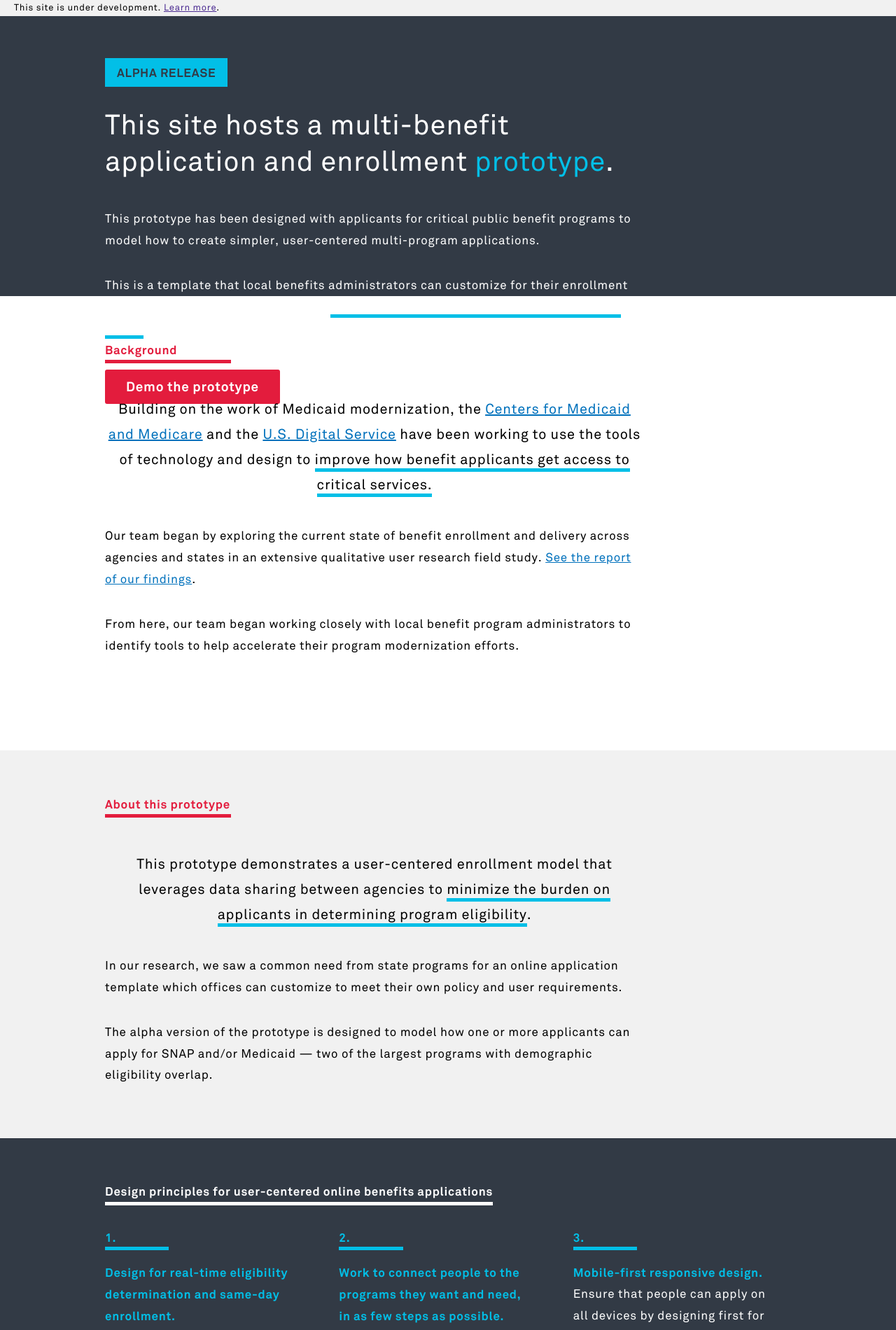
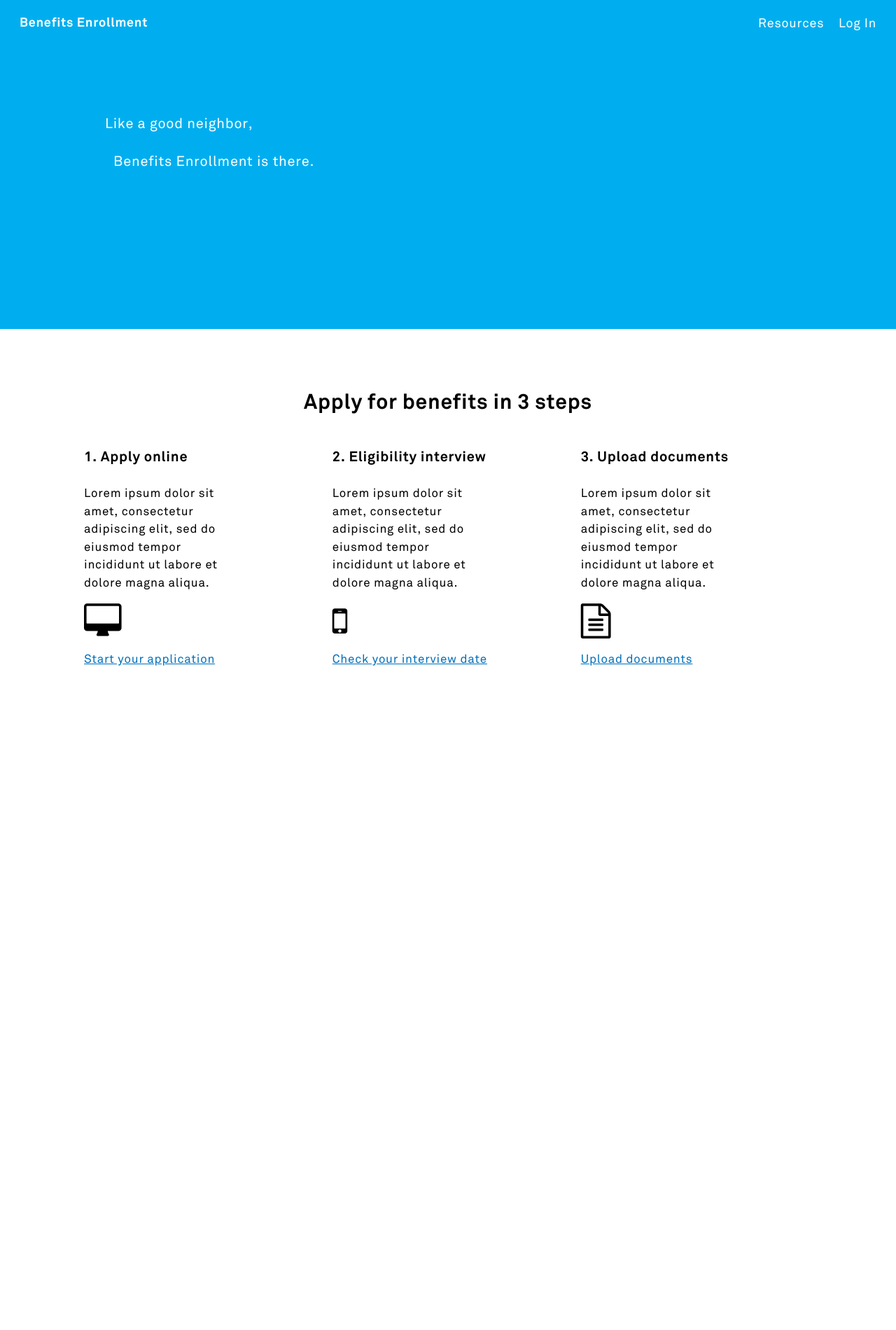
Before and after one commit to carlosmez/benefits-enrollment, a Jekyll site: the page built from index.html, in a window 1280 px wide. Shown: the top 1900 px of the page at 70% size. Built offline with Jekyll 4.4.1, drawn with Linux system fonts in a browser that asks for light colours; after the commit the page ends 972 px from its top, so only the background shows below that; some of the changed text lies outside the part shown.

Commit message:
updated landing page and removed MI identity

```diff
--- a/_includes/_header.html
+++ b/_includes/_header.html
@@ -13,7 +13,7 @@
 </div> -->
 
 <header class="application-header">
-  <h1 class="application-header__primary-heading"><a href="{{ base }}/welcome.html">MIBridges</a></h1>
+  <h1 class="application-header__primary-heading"><a href="{{ base }}/welcome.html">Benefits Enrollment</a></h1>
   <!-- <div class="mibriges-logo__main"></div> -->
   <ul class="application-header__nav-links">
     <li class="nav-links__link"> <a href="#">Resources</a></li>
--- a/index.html
+++ b/index.html
@@ -1,102 +1,119 @@
 ---
-layout: landing
+layout: basic
 ---
 
-<header class="hero--darker">
-	<div class="usa-grid">
-		<span class="label-big"><a href="#alpha">Alpha Release</a></span>
-		<h1>This site hosts a multi-benefit application and enrollment <a href="welcome.html">prototype</a>.</h1>
+<div class="hero">
+	<div class="usa-grid logo-section">
 
-		<p>This prototype has been designed with applicants for critical public benefit programs to model how to create simpler, user-centered multi-program applications.</p>
+<!-- 		<div class="usa-alert usa-alert-info">
+	    <div class="usa-alert-body">
+	      <h3 class="usa-alert-heading">This is not a real application.</h3>
+	      <p class="usa-alert-text">This site is a generic template designed for local government benefit administrators to customize for their enrollment applications. No data entered on this will be shared or stored.</p>
+	      <p class="usa-alert-text"><a href="{{ base }}">Learn more</a></p>
+	    </div>
+	  </div> -->
 
-		<p>This is a template that local benefits administrators can customize for their enrollment programs. It is not a real application: <strong>no data entered on these pages will be shared or stored</strong>.</p>
-
-		<p><a href="welcome.html" class="usa-button usa-button-big usa-button-secondary">Demo the prototype</a></p>
-	</div>
-</header>
-
-<section class="panel">
-	<div class="usa-grid">
-		<h2>Background</h2>
-
-		<p class="usa-font-lead">Building on the work of Medicaid modernization, the <a href="https://www.cms.gov/">Centers for Medicaid and Medicare</a> and the <a href="https://www.usds.gov/">U.S. Digital Service</a> have been working to use the tools of technology and design to <strong>improve how benefit applicants get access to critical services.</strong></p>
-
-		<p>Our team began by exploring the current state of benefit enrollment and delivery across agencies and states in an extensive qualitative user research field study. <a href="{{ base }}assets/discovery-findings-mapping-enrollment-Nov2016.pdf">See the report of our findings</a>.</p>
-
-		<p>From here, our team began working closely with local benefit program administrators to identify tools to help accelerate their program modernization efforts. </p>
-	</div>
-</section>
-
-<section class="panel--light-gray">
-	<div class="usa-grid">
-		<h2>About this prototype</h2>
-
-		<p class="usa-font-lead">This prototype demonstrates a user-centered enrollment model that leverages data sharing between agencies to <strong>minimize the burden on applicants in determining program eligibility</strong>.</p>
-
-		<p>In our research, we saw a common need from state programs for an online application template which offices can customize to meet their own policy and user requirements.</p>
-
-		<p>The alpha version of the prototype is designed to model how one or more applicants can apply for SNAP and/or Medicaid — two of the largest programs with demographic eligibility overlap.</p>
-	</div>
-</section>
-
-<section class="panel--dark-gray">
-	<div class="usa-grid">
-		<h2>Design principles for user-centered online benefits applications</h2>
-	</div>
-	<div class="usa-grid design-principles">
-		<div class="usa-width-one-third design-principles__item">
-			<h3><span class="design-principle__number">1.</span> Design for real-time eligibility determination and same-day enrollment.</h3>
-			<p>Model how states would collect data to verify against other government systems when possible.</p>
+		<!-- <h1>Welcome!</h1> -->
+		<div class="usa-width-one-third mibridges-slogan__container">
+			<p class="usa-font-lead">Like a good neighbor,</p>
+			<p class="usa-font-lead">Benefits Enrollment is there.</p>
 		</div>
-		<div class="usa-width-one-third design-principles__item">
-			<h3><span class="design-principle__number">2.</span> Work to connect people to the programs they want and need, in as few steps as possible.</h3>
-			<p>Give applicants the option to apply for multiple benefits at once or to apply for just one benefit while informing them of other programs available to them.</p>
-		</div>
-		<div class="usa-width-one-third design-principles__item">
-			<h3><span class="design-principle__number">3.</span> Mobile-first responsive design.</h3>
-			<p>Ensure that people can apply on all devices by designing first for small screens and low bandwidth.</p>
+		<div class="usa-width-two-thirds mibridges-logo__container">
+			<!-- <div class="mibridges-logo"></div> -->
 		</div>
 	</div>
-	<div class="usa-grid design-principles">
-		<div class="usa-width-one-third design-principles__item">
-			<h3><span class="design-principle__number">4.</span> Plain language and warm voice.</h3>
-			<p>These programs are complicated: do the hard work to keep the wording deadly simple. Use a conversational, encouraging tone and show people where they are in the process at all times.</p>
+</div>
+
+<div class="panel">
+	<div class="usa-grid-full">
+		<!-- <h2 class="benefits-highlights-header">Programs that can help you:</h2>
+		<div class="benefits-highlights">
+			<div class="usa-width-one-half">
+				<h2>Food Assistance</h2>
+				<h3>Supplemental Nutrition Assistance Program (SNAP)</h3>
+				<p>Money for food at supermarkets, farmer’s markets, and convenience stores</p>
+			</div>
+			<div class="usa-width-one-half">
+				<h2>Healthcare Coverage</h2>
+				<h3>Medicaid, CHIP and Marketplace health insurance</h3>
+				<p>Free or low-cost health coverage may help pay for medical bills, doctor visits, or prescriptions</p>
+			</div>
+		</div> -->
+		<div class="usa-width-one-whole">
+			<h2>Apply for benefits in 3 steps</h2>
 		</div>
-		<div class="usa-width-one-third design-principles__item">
-			<h3><span class="design-principle__number">5.</span> Fewer prompts per screen. </h3>
-			<p>Ask people questions in small bite-sized chunks, so as not to overwhelm with multiple complex questions at any single step. Always let people know where they are in the process.</p>
+		<div class="usa-width-one-whole">
+			<div class="usa-width-one-third enroll-step">
+				<h3>1. Apply online</h3>
+				<div class="usa-width-two-thirds">
+					<p>Lorem ipsum dolor sit amet, consectetur adipiscing elit, sed do eiusmod tempor incididunt ut labore et dolore magna aliqua.</p>
+				</div>
+				<div class="usa-width-one-third">
+					<i class="fa fa-desktop enroll-step-icon" aria-hidden="true"></i>
+				</div>
+				<div class="usa-width-one-whole">
+					<p>
+						<a href="00-screener/select-benefits.html">Start your application</a>
+					</p>
+				</div>
+			</div>
+			<div class="usa-width-one-third enroll-step">
+				<h3>2. Eligibility interview</h3>
+					<div class="usa-width-two-thirds">
+						<p>Lorem ipsum dolor sit amet, consectetur adipiscing elit, sed do eiusmod tempor incididunt ut labore et dolore magna aliqua.</p>
+					</div>
+					<div class="usa-width-one-third">
+						<i class="fa fa-mobile enroll-step-icon" aria-hidden="true"></i>
+					</div>
+					<div class="usa-width-one-whole">
+						<p>
+							<a href="#">Check your interview date</a>
+						</p>
+					</div>
+			</div>
+			<div class="usa-width-one-third enroll-step">
+				<h3>3. Upload documents</h3>
+				<div class="usa-width-two-thirds">
+					<p>Lorem ipsum dolor sit amet, consectetur adipiscing elit, sed do eiusmod tempor incididunt ut labore et dolore magna aliqua.</p>
+				</div>
+				<div class="usa-width-one-third">
+					<i class="fa fa-file-text-o enroll-step-icon" aria-hidden="true"></i>
+				</div>
+				<div class="usa-width-one-whole">
+					<p>
+						<a href="#">Upload documents</a>
+					</p>
+				</div>
+			</div>
 		</div>
-		<div class="usa-width-one-third design-principles__item">
-			<h3><span class="design-principle__number">6.</span> Personalize and tailor applications.</h3>
-			<p>Only show applicants information related to their specific circumstance.</p>
+
+		<!-- <ul class="styled-numbered-list">
+			<li class="usa-grid-one-third">Check to see what benefits you may qualify for.</li>
+			<li class="usa-grid-one-third">Answer questions about you and your household.</li>
+			<li class="usa-grid-one-third">Submit an application for one or more programs. It will go to your local benefit office for review and follow-up.</li>
+		</ul> -->
+
+
+
+<!-- 		<div class="prompt">
+			<p class="prompt__primary-text"><label for="language">What language do you prefer?</label></p>
 		</div>
+		<div class="response">
+			<select name="laguage" id="">
+		    <option value="English">English</option>
+		    <option value="Spanish">Spanish</option>
+		    <option value="Russian">Russian</option>
+			</select>
+		</div> -->
+
+<!-- 		<p>
+			<a href="00-screener/select-benefits.html" class="usa-button usa-button-big">Get started!</a>
+		</p> -->
 	</div>
-</section>
-
-<section class="panel" id="alpha">
-	<div class="usa-grid">
-		<h2>What does “alpha” mean?</h2>
-		<p class="usa-font-lead">The alpha stage of product development is a short phase after a deep discovery in which teams <strong>quickly design, build, and test concepts with users</strong>.</p>
-		<p>The aim of the alpha phase is to:</p>
-		<ol>
-			<li>Show that project is technically feasible</li>
-			<li>Build and test early versions of a product with real users</li>
-			<li>Gather feedback from stakeholders and key partners to identify improvements for a beta release</li>
-		</ol>
-		<p>In other words: this prototype is a work-in-progress... and we want your help making it better.</p>
-
-		<p><a href="https://github.com/usds/benefits-enrollment-prototype">Leave us feedback on our github repo.</a></p>
-
-		<p><a href="welcome.html" class="usa-button usa-button-big usa-button-secondary">Demo the prototype</a></p>
-	</div>
-</section>
+</div>
 
 <script>
 	$(document).ready(function() {
 		sessionStorage.clear();
-		$(".usa-button-big").click(function(event) {
-			event.preventDefault();
-	    window.location.href = "welcome.html";
-		});
 	});
 </script>
```
Also changed, not shown: assets/style.css.
